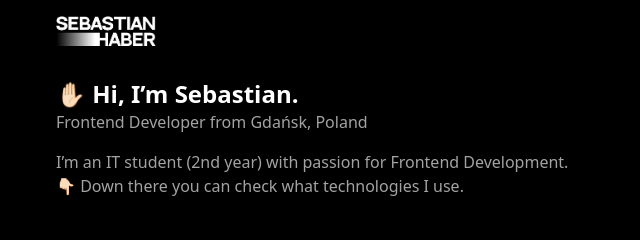
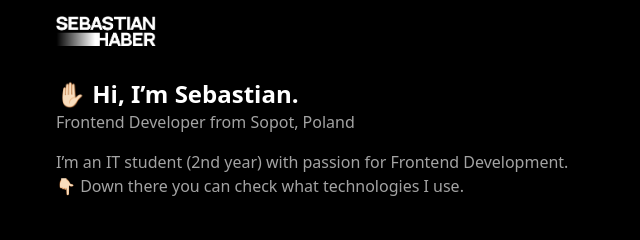
Before and after one commit to sebastianhaber/sebastianhaber.github.io, a plain HTML site: page index.html in a window 1280 px wide. Shown: the top 240 px of the page, 0-640 px from the left. Drawn offline with nearby package versions, Linux system fonts and the light colour scheme.

Commit message:
changed location

```diff
--- a/index.html
+++ b/index.html
@@ -45,7 +45,7 @@
       <div class="flex flex-wrap gap-8">
         <div id="aboutme">
           <h1 class="text-2xl font-bold">✋🏻 Hi, I’m Sebastian.</h1>
-          <p class="text-neutral-400">Frontend Developer from Gdańsk, Poland</p>
+          <p class="text-neutral-400">Frontend Developer from Sopot, Poland</p>
         </div>
       </div>
 
```
